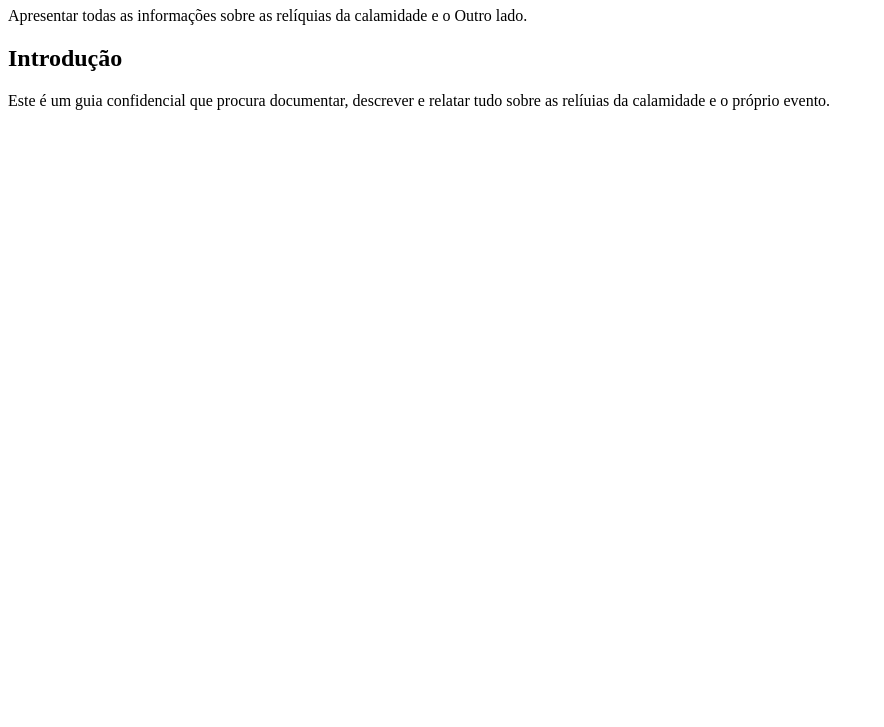
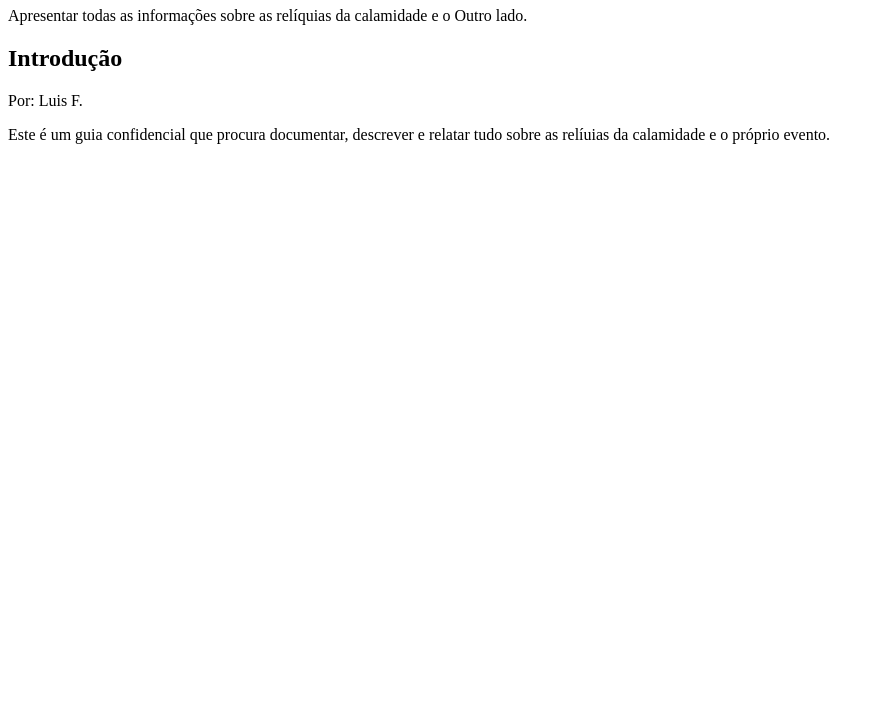
Before and after one commit to luisfmatsu-cell/1.projeto.2.trimestre, a plain HTML site: page index.html in a window 1280 px wide. Shown: the part 73-800 px from the top of the page, without its empty margins (0-884 px from the left). Drawn offline with Linux system fonts and the light colour scheme.

Commit message:
fhckjdgsgd

```diff
--- a/index.html
+++ b/index.html
@@ -10,6 +10,7 @@
         <p>Apresentar todas as informações sobre as relíquias da calamidade e o Outro lado.</p>
 
         <h2>Introdução</h2>
+        <p>Por: Luis F.</p>
         <p>Este é um guia confidencial que procura documentar, descrever e relatar tudo sobre as relíuias da calamidade e o próprio evento.</p>
 </body>
 </html>
```
